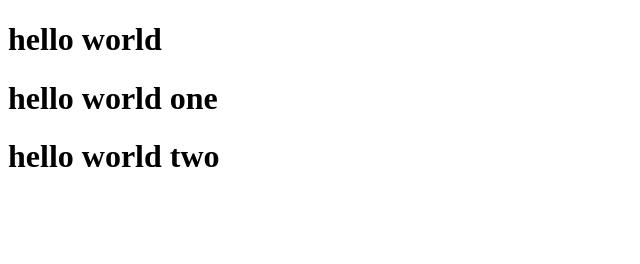
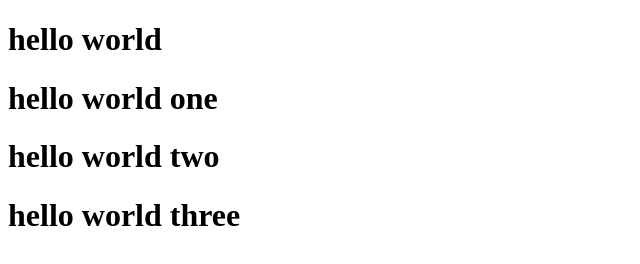
Before and after one commit to moonhalo99/WebProject, a plain HTML site: page test.html in a window 1280 px wide. Shown: the whole page, without its empty margins (0-640 px from the left). Drawn offline with Linux system fonts and the light colour scheme.

Commit message:
third commit

```diff
--- a/test.html
+++ b/test.html
@@ -9,5 +9,6 @@
     <h1>hello world</h1>
     <h1>hello world one</h1>
     <h1>hello world two</h1>
+    <h1>hello world three</h1>
 </body>
 </html>
```
